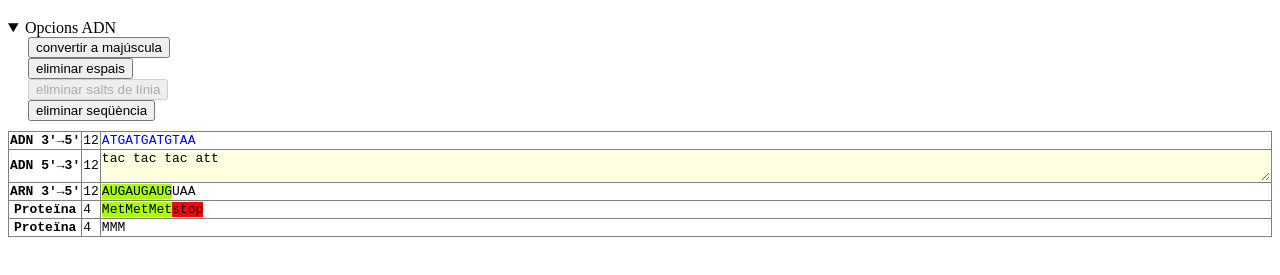
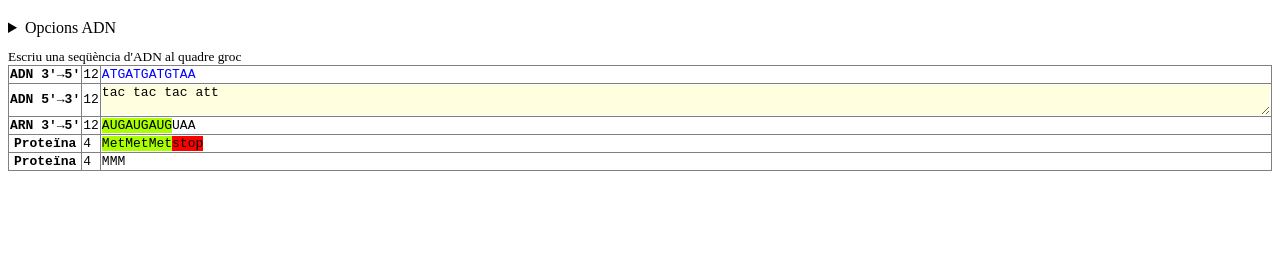
Before and after one commit to holalluis/adn, a plain HTML site: page index.html in a window 1280 px wide. Shown: the part 61-336 px from the top of the page. Drawn offline with nearby package versions, Linux system fonts and the light colour scheme.

Commit message:
nou commit

```diff
--- a/index.html
+++ b/index.html
@@ -18,13 +18,9 @@
 
 <div id=app>
   <div style="margin:10px 0">
-    <details open>
+    <details>
       <summary>Opcions ADN</summary>
       <div style="padding-left:20px;">
-        <button
-          @click="adn=adn.toUpperCase()"
-          :disabled="adn==''"
-        >convertir a majúscula</button><br>
         <button
           @click="adn=adn.replaceAll(' ','')"
           :disabled="adn.search(' ')==-1"
@@ -41,6 +37,8 @@
     </details>
   </div>
 
+  <small>Escriu una seqüència d'ADN al quadre groc</small>
+
   <table
     border=1
     style="
@@ -53,7 +51,7 @@
       <td
         class="cadena_complementaria"
         @click="adn=adn_compl"
-        title="Intercanviar la cadena complementària"
+        title="Intercanviar cadena complementària"
         v-html="adn_compl"
       ></td>
     </tr>
@@ -275,10 +273,7 @@
           if(aa=="stop"){
             break;
           }
-
-          console.log({codo,aa});
         }
-
 
         return prot;
       },
```
